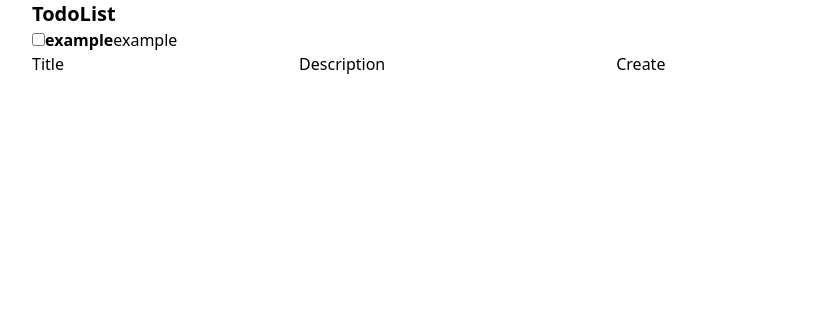
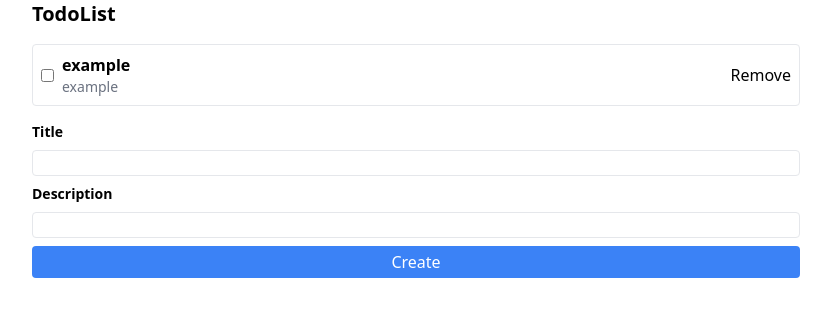
Before and after one commit to johnsonhsiung/convex-todos, a Next.js app: page / in a window 1280 px wide. Shown: the top 316 px of the page, without its empty margins (224-1055 px from the left). Built offline with nearby package versions, Linux system fonts and the light colour scheme.

Commit message:
add and remove buttons with styling

```diff
--- a/src/app/components/new-todo-form.tsx
+++ b/src/app/components/new-todo-form.tsx
@@ -1,9 +1,9 @@
 import { useState } from "react";
 type TodoFormProps = {
   onCreate: (title: string, description: string) => void;
-}
+};
 // props (short for "properties") are a mechanism for passing data from a parent component to a child component
-export function NewTodoForm( {onCreate} : TodoFormProps ) {
+export function NewTodoForm({ onCreate }: TodoFormProps) {
   const [title, setTitle] = useState<string>("");
   const [description, setDescription] = useState("");
 
@@ -15,23 +15,27 @@ export function NewTodoForm( {onCreate} : TodoFormProps ) {
   };
   return (
     <form onSubmit={handleSubmit}>
-      <label htmlFor="title"> Title</label>
+      <div className="flex flex-col gap-2">
+        <label className="text-sm font-semibold" htmlFor="title" > Title</label>
         <input
+          className="p1 border rounded"
           type="text"
           name="title"
           id="title"
           value={title}
           onChange={(e) => setTitle(e.target.value)}
         />
-      <label htmlFor="description"> Description</label>
+        <label className="text-sm font-semibold" htmlFor="description"> Description</label>
         <input
+          className="p1 border rounded"
           type="text"
           name="description"
           id="description"
           value={description}
           onChange={(e) => setDescription(e.target.value)}
         />
-      <button type="submit">Create</button>
+        <button className="bg-blue-500 p-1 rounded text-white" type="submit">Create</button>
+      </div>
     </form>
   );
 }
--- a/src/app/page.tsx
+++ b/src/app/page.tsx
@@ -17,26 +17,34 @@ export default function Home() {
     // md - maximum width of div to medium size
     // mx - margin set to auto
     // padding
-    <div className="max-w-screen-md mx-auto p4">
+    <div className="max-w-screen-md mx-auto p4 space-y-4">
       <h1 className="text-xl font-bold"> TodoList</h1>
-      <ul>
+      <ul className="space-y-2">
         {todos.map(({ title, description, completed }, index) => (
-          <li key={index}>
-            <input
-              type="checkbox"
-              checked={completed}
-              onChange={(e) =>
+          <TodoItem
+            key={index}
+            title={title}
+            description={description}
+            completed={completed}
+            onCompleteChange={(newValue) => {
               setTodos((prev) => {
                 // prev (can be named anything) is the current state of todos before the update
                 const newTodo = [...prev];
-                  newTodo[index].completed = e.target.checked;
+                newTodo[index].completed = newValue;
                 return newTodo;
-                })
+              });
+            }}
+            onRemove={ () => {
+              setTodos((prev) => {
+                // prev (can be named anything) is the current state of todos before the update
+                const newTodo = [...prev].filter((_, i) => i !== index)
+                return newTodo;
+              });
+
+            }
+
             }
           />
-            <span className="font-semibold">{title}</span>
-            {description}
-          </li>
         ))}
       </ul>
       <NewTodoForm
@@ -51,3 +59,35 @@ export default function Home() {
     </div>
   );
 }
+
+function TodoItem({
+  title,
+  description,
+  completed,
+  onCompleteChange,
+  onRemove
+}: {
+  title: string;
+  description: string;
+  completed: boolean;
+  onCompleteChange: (newValue: boolean) => void;
+  onRemove: () => void;
+}) {
+  return (
+    <li className="flex gap-2 items-center border rounded p-2 w-full">
+      <input
+        type="checkbox"
+        checked={completed}
+        onChange={(e) => onCompleteChange(e.target.checked)}
+      />
+      <div>
+        <p className="font-semibold">{title}</p>
+        <p className="text-sm text-gray-500">{description}</p>
+      </div>
+      <div className="ml-auto" >
+        <button onClick={() => onRemove() }>Remove</button>
+      </div>
+
+    </li>
+  );
+}
```
Lines whose indentation alone changed are shown as unchanged.
